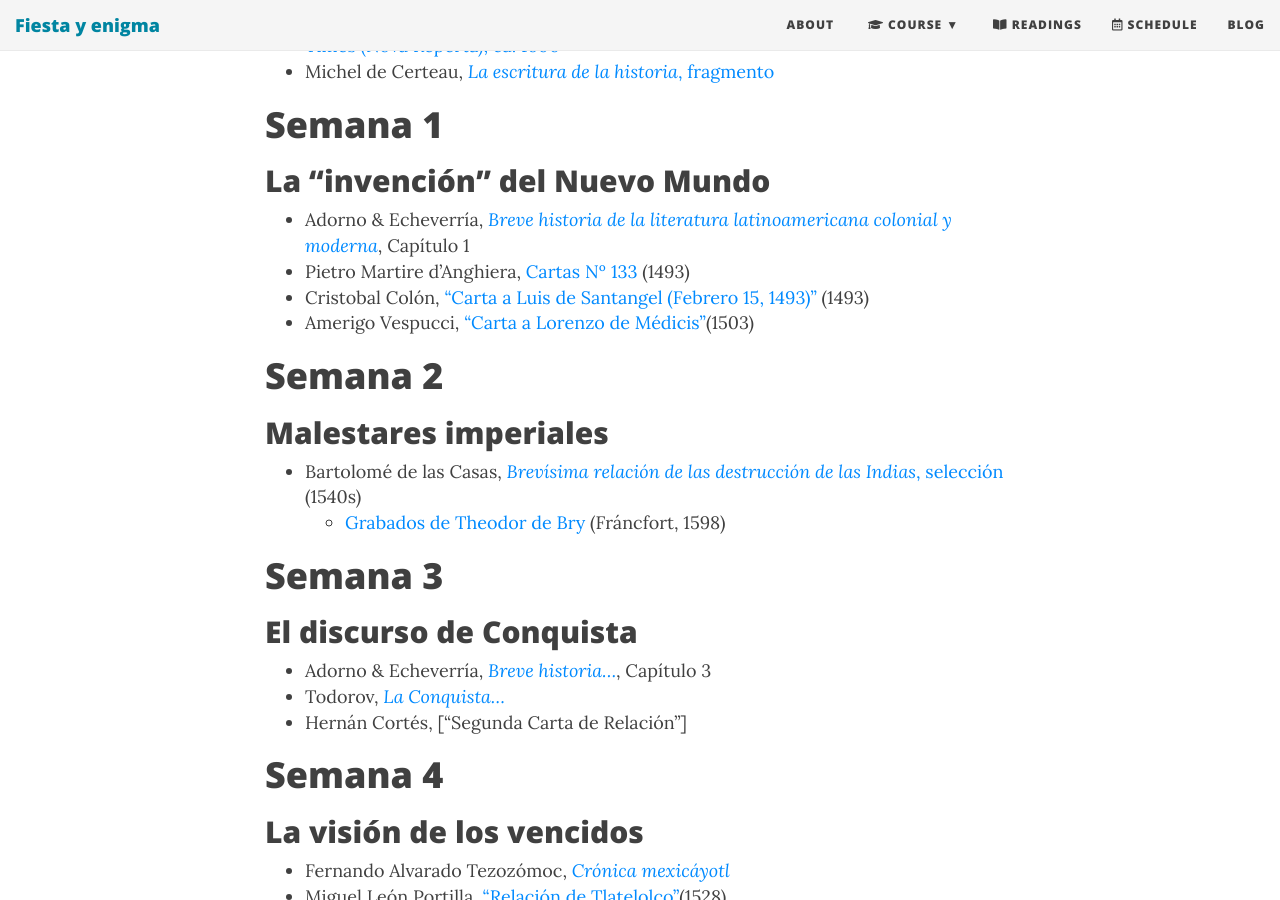
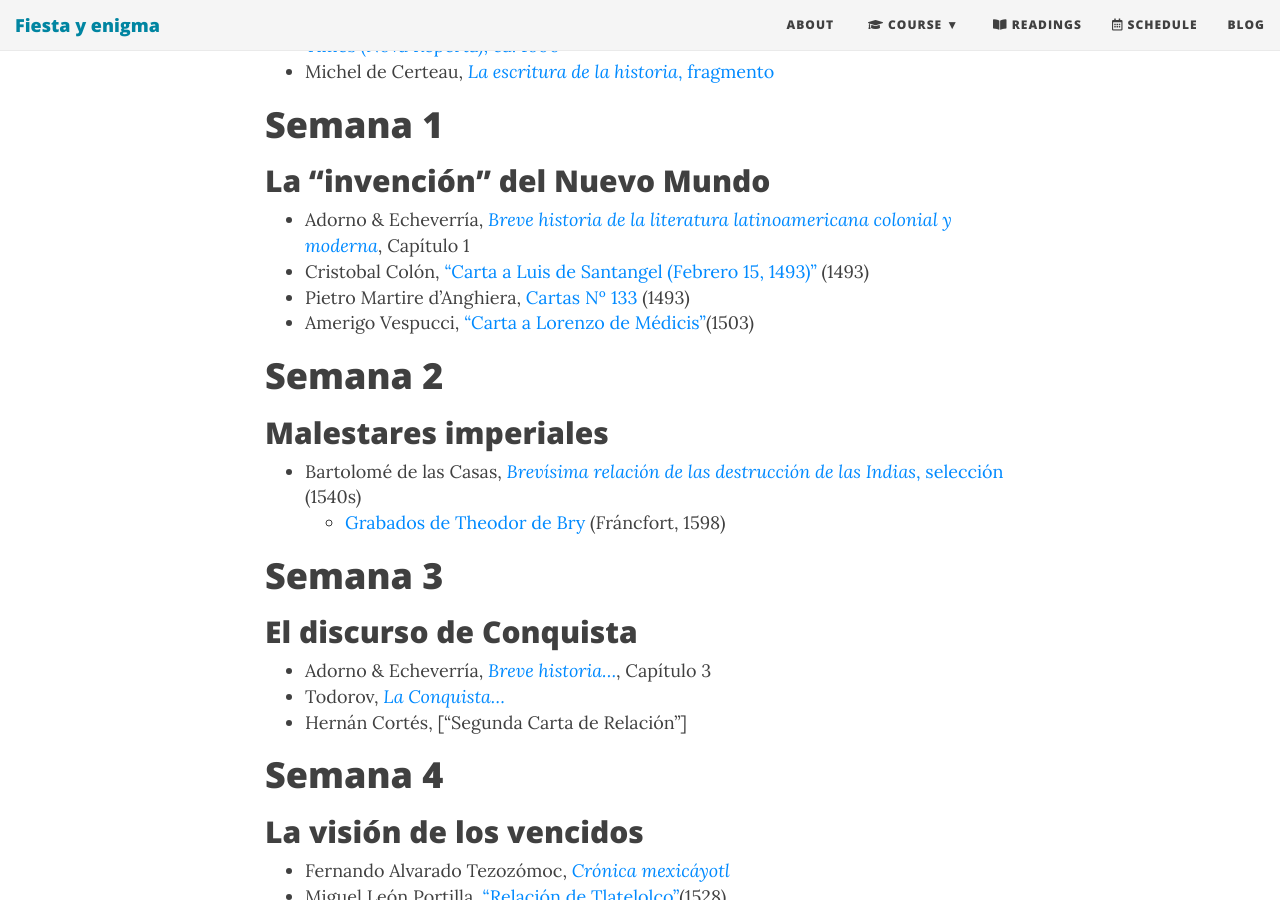
Before and after one commit to Hipomenes/ls452, a Jekyll site: the page built from syllabus.md, in a window 1280 px wide and 900 px high, scrolled down 1533 px. Built offline with Jekyll 4.4.1, drawn with Linux system fonts in a browser that asks for light colours; nearby versions of some CDN libraries.

```diff
--- a/syllabus.md
+++ b/syllabus.md
@@ -26,8 +26,8 @@ bigimg: /img/4partes.jpg
 ## La "invención" del Nuevo Mundo
 
 - Adorno & Echeverría, [*Breve historia de la literatura latinoamericana colonial y moderna*](), Capítulo 1
+- Cristobal Colón, ["Carta a Luis de Santangel (Febrero 15, 1493)"]() (1493)
 - Pietro Martire d'Anghiera, [Cartas Nº 133](https://drive.google.com/open?id=1B2Wlo5ufMxpT_oRl6iUPlgt-MotjPIHP) (1493)
-- Cristobal Colón, ["Carta a Luis de Santangel (Febrero 15, 1493)"]() (1493)
 - Amerigo Vespucci, ["Carta a Lorenzo de Médicis"]()(1503)
 
 
```
